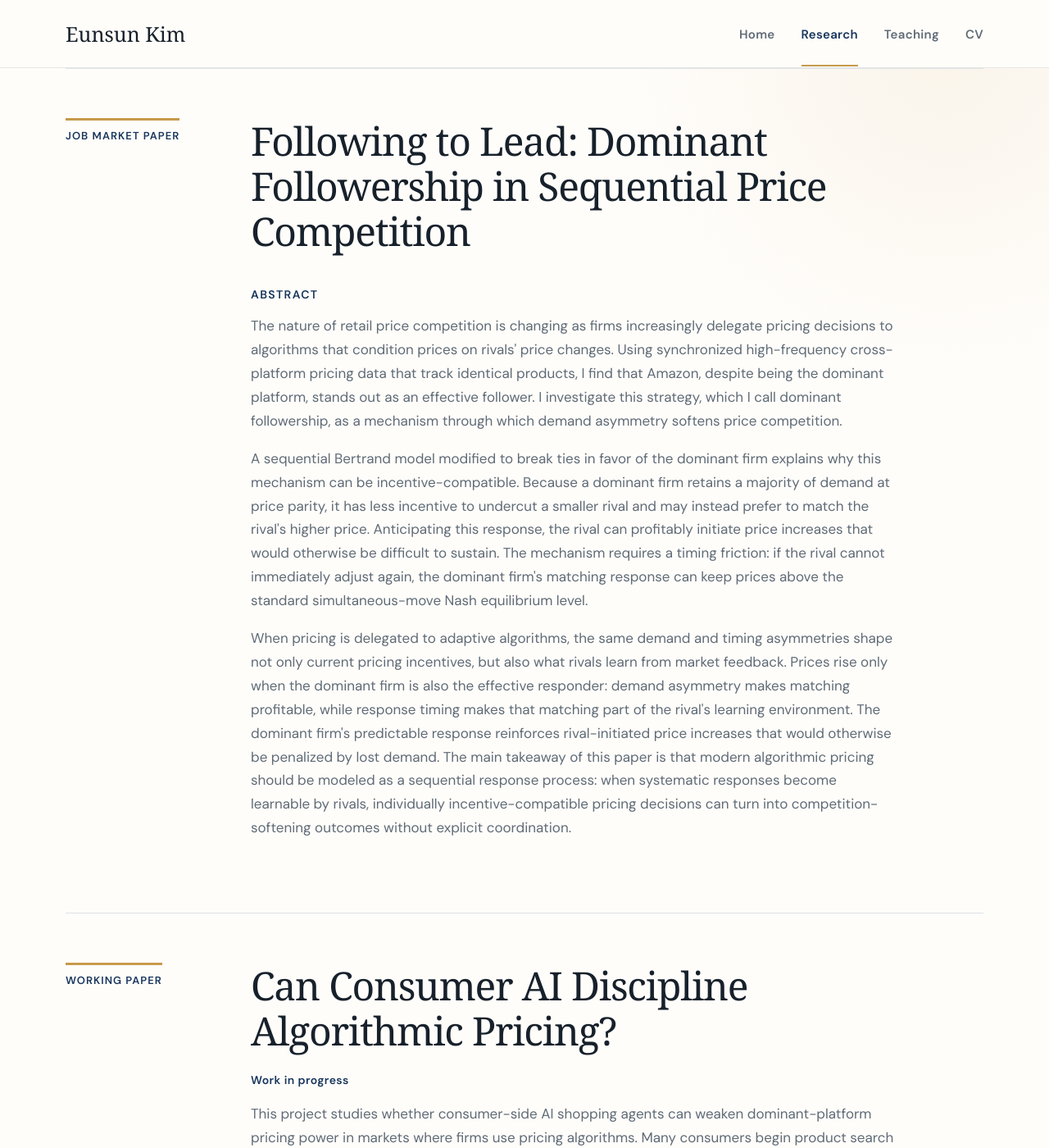
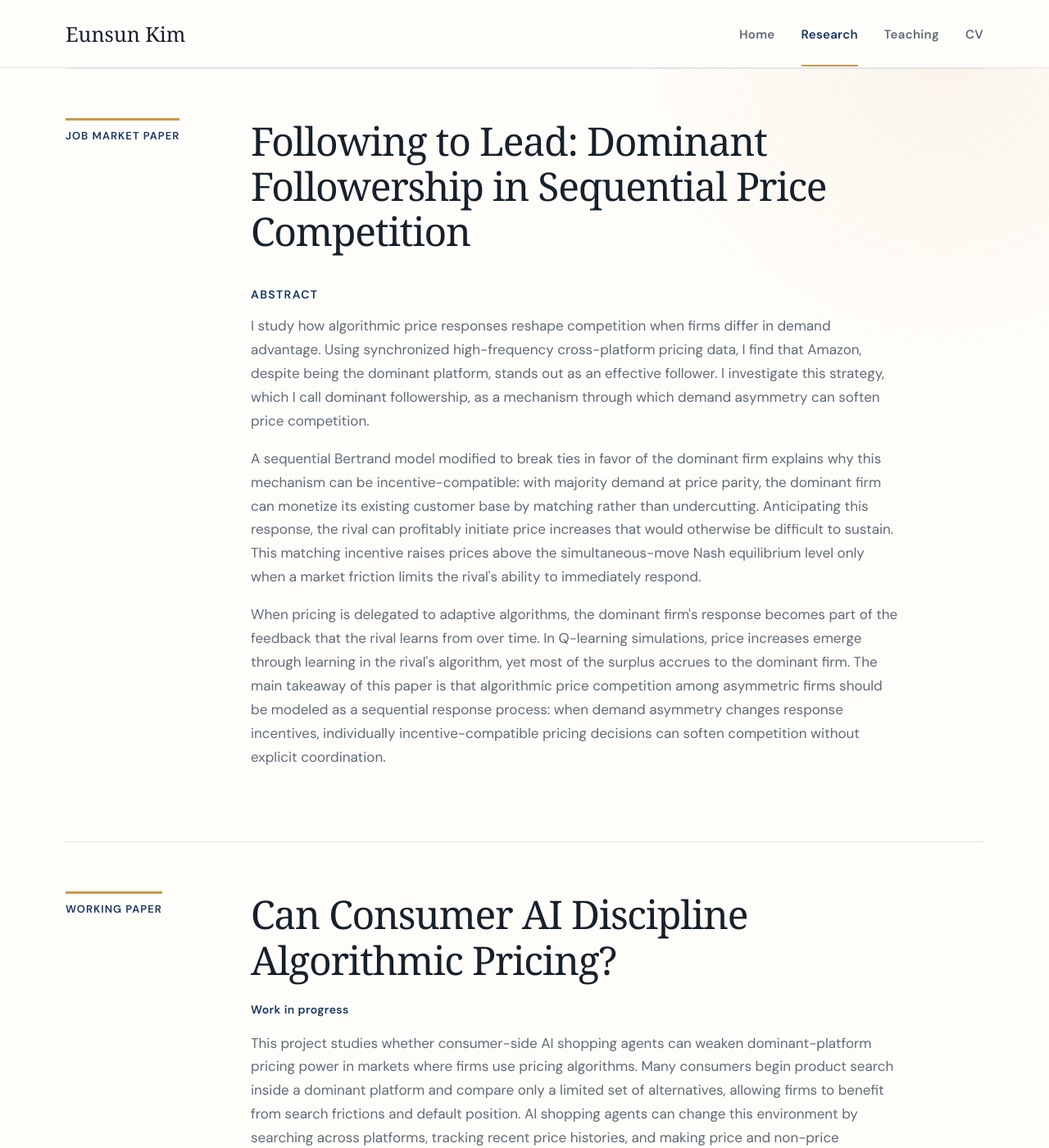
Before and after one commit to eskim14/eskim14.github.io, a Jekyll site: the page built from research.md, in a window 1280 px wide and 1400 px high. Shown: the whole window at 82% size. Built offline with Jekyll 4.4.1, drawn with Linux system fonts in a browser that asks for light colours; some web fonts are replaced.

Commit message:
Update job market paper abstract

```diff
--- a/research.md
+++ b/research.md
@@ -13,38 +13,33 @@ permalink: /research/
     <h2>Following to Lead: Dominant Followership in Sequential Price Competition</h2>
     <h3>Abstract</h3>
     <p>
-      The nature of retail price competition is changing as firms increasingly
-      delegate pricing decisions to algorithms that condition prices on rivals'
-      price changes. Using synchronized high-frequency cross-platform pricing
-      data that track identical products, I find that Amazon, despite being the
-      dominant platform, stands out as an effective follower. I investigate this
-      strategy, which I call dominant followership, as a mechanism through which
-      demand asymmetry softens price competition.
+      I study how algorithmic price responses reshape competition when firms
+      differ in demand advantage. Using synchronized high-frequency
+      cross-platform pricing data, I find that Amazon, despite being the
+      dominant platform, stands out as an effective follower. I investigate
+      this strategy, which I call dominant followership, as a mechanism through
+      which demand asymmetry can soften price competition.
     </p>
     <p>
       A sequential Bertrand model modified to break ties in favor of the
-      dominant firm explains why this mechanism can be incentive-compatible.
-      Because a dominant firm retains a majority of demand at price parity, it
-      has less incentive to undercut a smaller rival and may instead prefer to
-      match the rival's higher price. Anticipating this response, the rival can
-      profitably initiate price increases that would otherwise be difficult to
-      sustain. The mechanism requires a timing friction: if the rival cannot
-      immediately adjust again, the dominant firm's matching response can keep
-      prices above the standard simultaneous-move Nash equilibrium level.
+      dominant firm explains why this mechanism can be incentive-compatible:
+      with majority demand at price parity, the dominant firm can monetize its
+      existing customer base by matching rather than undercutting. Anticipating
+      this response, the rival can profitably initiate price increases that
+      would otherwise be difficult to sustain. This matching incentive raises
+      prices above the simultaneous-move Nash equilibrium level only when a
+      market friction limits the rival's ability to immediately respond.
     </p>
     <p>
-      When pricing is delegated to adaptive algorithms, the same demand and
-      timing asymmetries shape not only current pricing incentives, but also
-      what rivals learn from market feedback. Prices rise only when the dominant
-      firm is also the effective responder: demand asymmetry makes matching
-      profitable, while response timing makes that matching part of the rival's
-      learning environment. The dominant firm's predictable response reinforces
-      rival-initiated price increases that would otherwise be penalized by lost
-      demand. The main takeaway of this paper is that modern algorithmic pricing
-      should be modeled as a sequential response process: when systematic
-      responses become learnable by rivals, individually incentive-compatible
-      pricing decisions can turn into competition-softening outcomes without
-      explicit coordination.
+      When pricing is delegated to adaptive algorithms, the dominant firm's
+      response becomes part of the feedback that the rival learns from over
+      time. In Q-learning simulations, price increases emerge through learning
+      in the rival's algorithm, yet most of the surplus accrues to the dominant
+      firm. The main takeaway of this paper is that algorithmic price
+      competition among asymmetric firms should be modeled as a sequential
+      response process: when demand asymmetry changes response incentives,
+      individually incentive-compatible pricing decisions can soften competition
+      without explicit coordination.
     </p>
   </div>
 </section>
```
